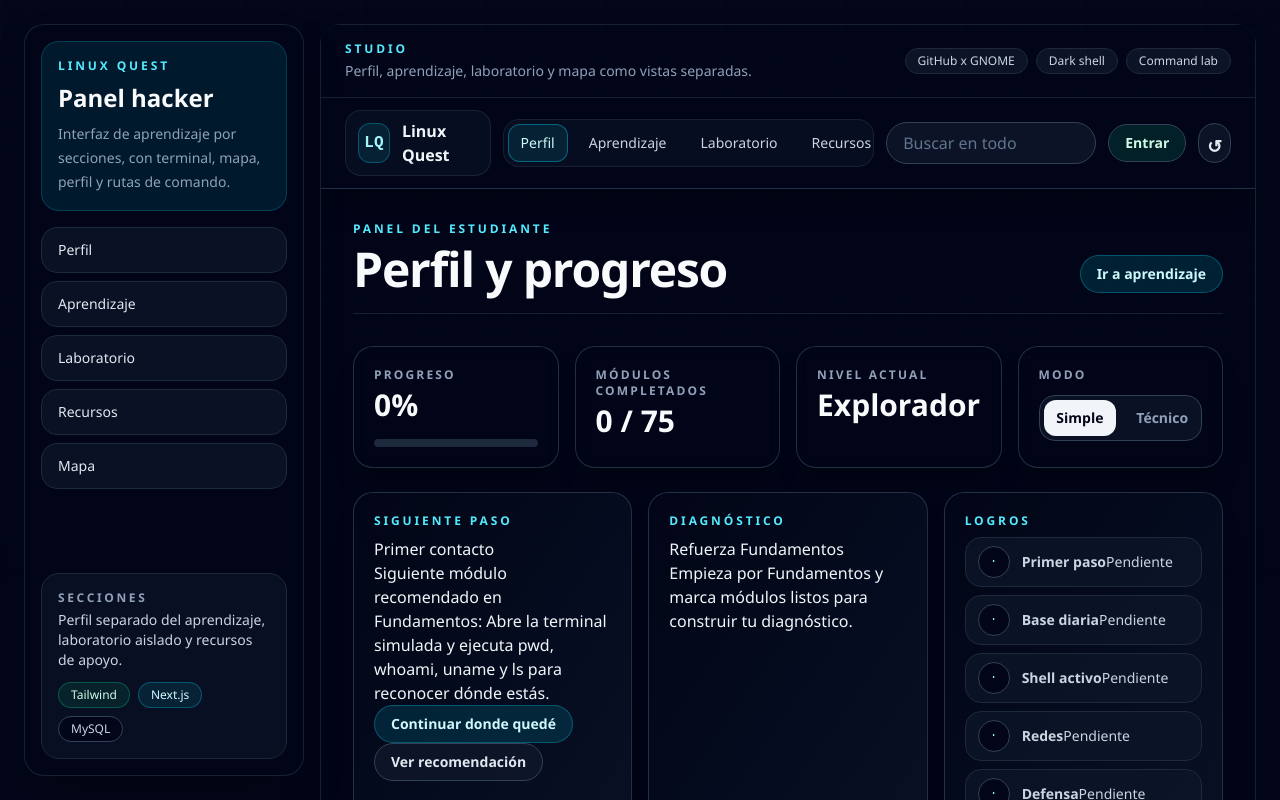
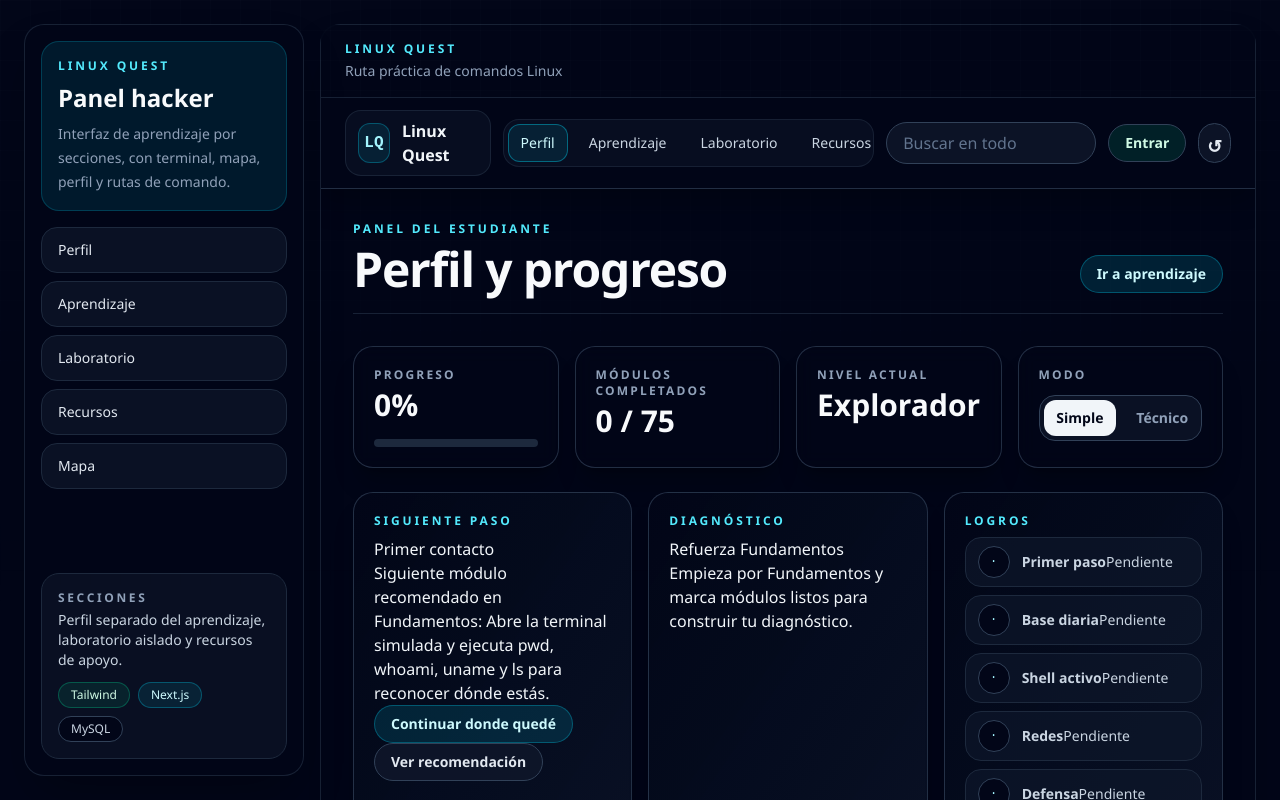
Before and after one commit to sagdev3/aprendelinux, a Next.js app: page / in a window 1280 px wide. Shown: the top 800 px of the page. Built offline with nearby package versions, Linux system fonts and the light colour scheme; no server answers.

Commit message:
chore: clean app header copy

```diff
--- a/app/page.jsx
+++ b/app/page.jsx
@@ -42,13 +42,8 @@ export default function Home() {
           <div className="border-b border-slate-800/80 bg-slate-950/90 px-4 py-4 lg:px-6">
             <div className="flex flex-wrap items-center justify-between gap-3">
               <div>
-                <p className="text-xs font-semibold uppercase tracking-[0.24em] text-cyan-300">Studio</p>
-                <p className="mt-1 text-sm text-slate-400">Perfil, aprendizaje, laboratorio y mapa como vistas separadas.</p>
-              </div>
-              <div className="flex flex-wrap gap-2 text-xs text-slate-300">
-                <span className="rounded-full border border-slate-800 bg-slate-900/80 px-3 py-1">GitHub x GNOME</span>
-                <span className="rounded-full border border-slate-800 bg-slate-900/80 px-3 py-1">Dark shell</span>
-                <span className="rounded-full border border-slate-800 bg-slate-900/80 px-3 py-1">Command lab</span>
+                <p className="text-xs font-semibold uppercase tracking-[0.24em] text-cyan-300">Linux Quest</p>
+                <p className="mt-1 text-sm text-slate-400">Ruta práctica de comandos Linux</p>
               </div>
             </div>
           </div>
```
